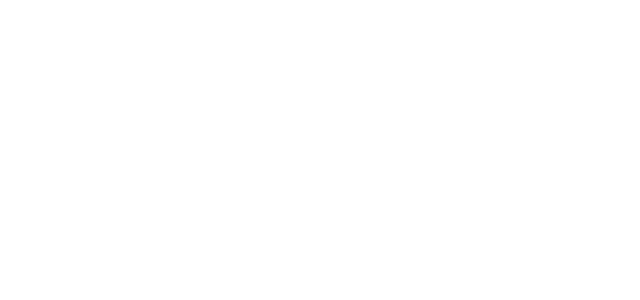
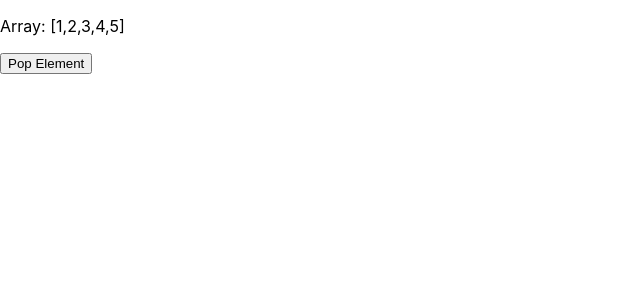
Before and after one commit to aniket2727/React-Interview, a React (Create React App) app in the folder app/: page / in a window 1280 px wide. Shown: the top 300 px of the page, without its empty margins (0-640 px from the left). Built offline with nearby package versions, Linux system fonts and the light colour scheme.

Commit message:
push and pop in usestate

```diff
--- a/app/src/App.js
+++ b/app/src/App.js
@@ -37,10 +37,12 @@
 import Useref1 from "./componets/useref/Useref1";
 import Mycustomehooks from "./componets/Customehooks/Mycustomehooks";
 import Convertsdata from "./componets/convertsdataTypes/Convertsdata";
+import Problem20pushinusestate from "./componets/Problem20pushinusestate";
+import Poponusestate from "./componets/Poponusestate";
 function App() {
   return (
    <div className="">
-       <Convertsdata/>
+       <Poponusestate/>
    </div>
   );
 }
--- /dev/null
+++ b/app/src/componets/Poponusestate.js
@@ -0,0 +1,26 @@
+
+
+
+// pop opertations on the usestate
+
+import React from 'react'
+import { useState } from 'react';
+const Poponusestate = () => {
+    const [myArray, setMyArray] = useState([1, 2, 3, 4, 5]);
+
+    const popElement=()=>{
+        setMyArray((prev)=>{
+            const result=[...prev.slice(-0,-1)]
+            return result
+        })
+    }
+  return (
+    <div>
+         <p>Array: {JSON.stringify(myArray)}</p>
+      <button onClick={popElement}>Pop Element</button>
+
+    </div>
+  )
+}
+
+export default Poponusestate
--- /dev/null
+++ b/app/src/componets/Problem20pushinusestate.js
@@ -0,0 +1,24 @@
+import React from 'react'
+
+import { useState } from 'react';
+
+const Problem20pushinusestate = () => {
+    const [myArray, setMyArray] = useState([]);
+
+    const pushElement = (newElement) => {
+           setMyArray((prevarry)=>[...prevarry,newElement])
+    };
+
+    const handleButtonClick=()=>{
+      pushElement('data')
+    }
+  return (
+    <div>
+      <p>Array: {JSON.stringify(myArray)}</p>
+      <button onClick={handleButtonClick}>Add Element</button>
+
+    </div>
+  )
+}
+
+export default Problem20pushinusestate
```
